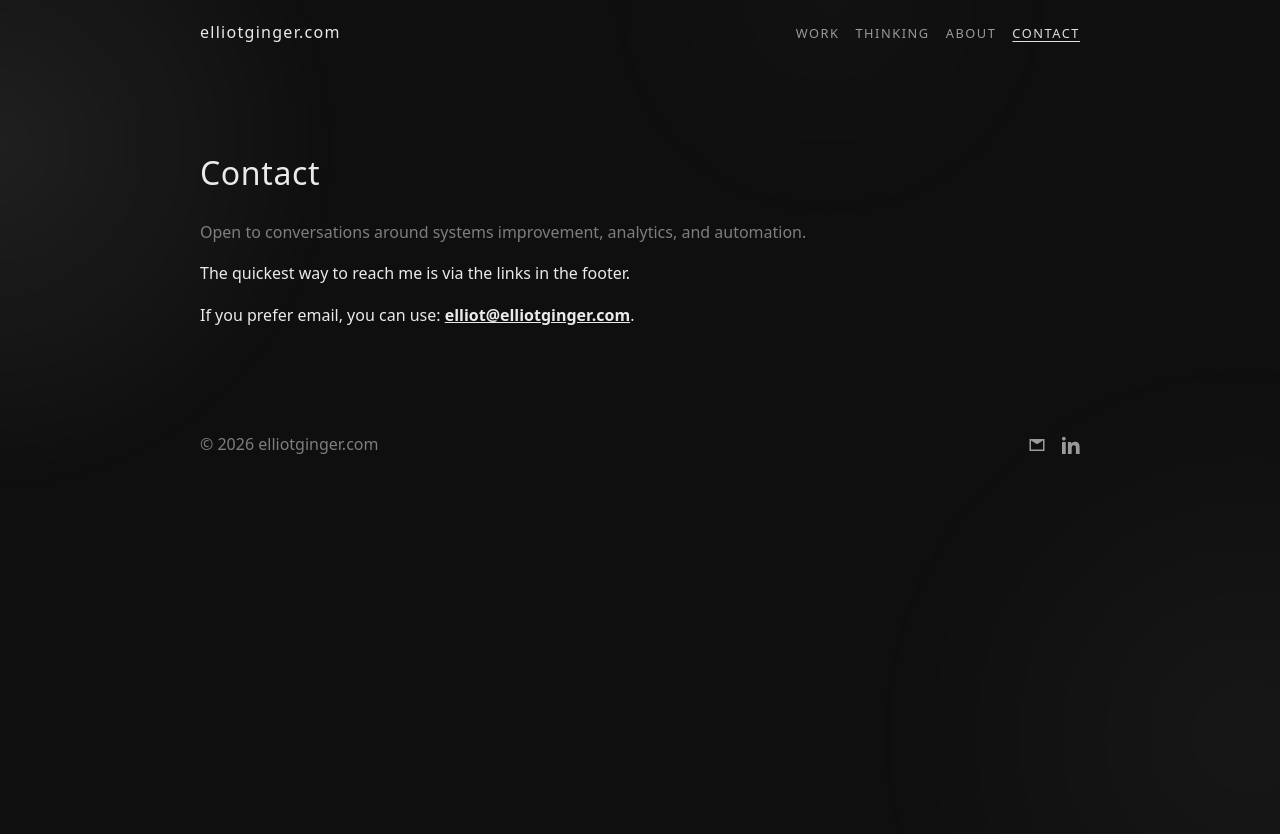
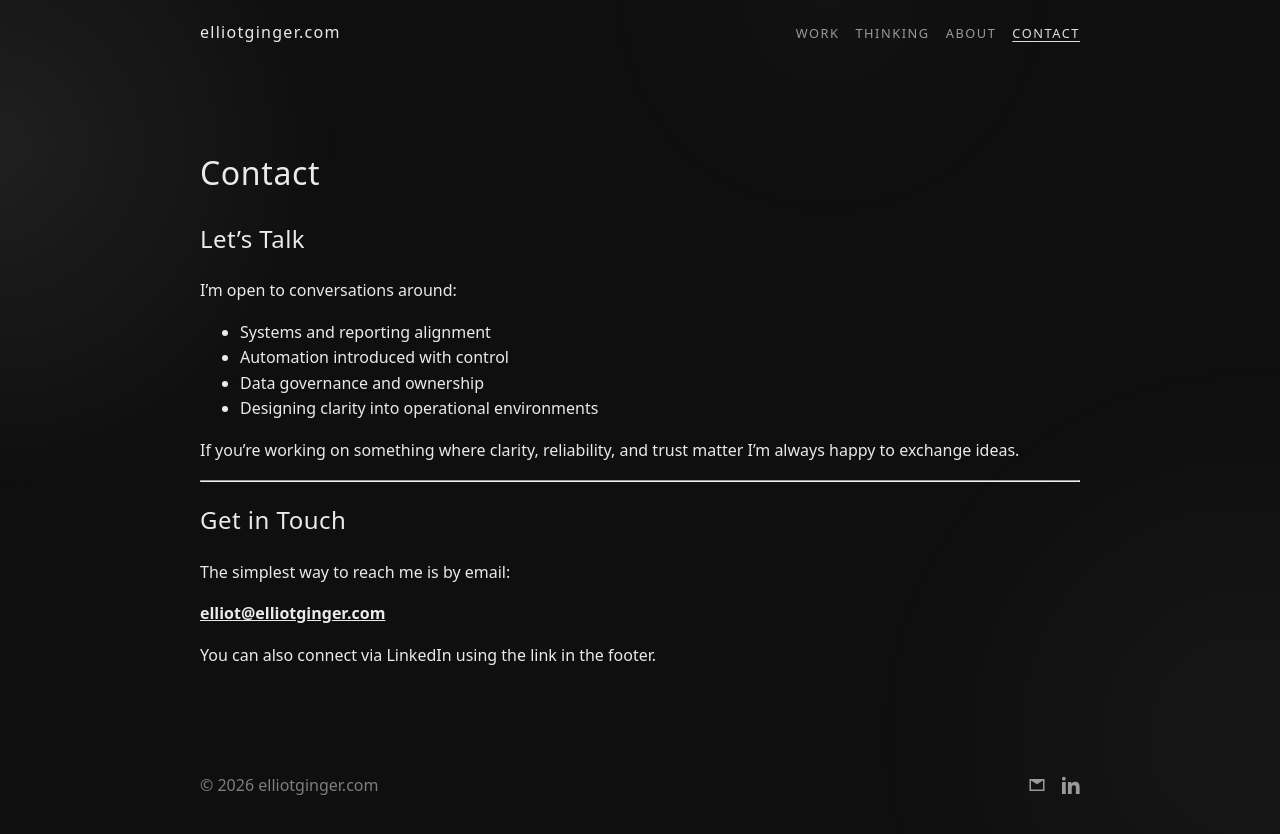
Before and after one commit to ElliotGinge/elliotginger.com, a Jekyll site: the page built from contact.md, in a window 1280 px wide. Shown: the top 834 px of the page. Built offline with Jekyll 4.4.1, drawn with Linux system fonts in a browser that asks for light colours.

Commit message:
Revise contact section with new details
Updated contact information and added topics for discussion.

```diff
--- a/contact.md
+++ b/contact.md
@@ -6,10 +6,23 @@ permalink: /contact/
 
 # Contact
 
-<span class="muted">
-Open to conversations around systems improvement, analytics, and automation.
-</span>
+## Let’s Talk
 
-The quickest way to reach me is via the links in the footer.
+I’m open to conversations around:
 
-If you prefer email, you can use: **[elliot@elliotginger.com](mailto:elliot@elliotginger.com)**.
+- Systems and reporting alignment
+- Automation introduced with control
+- Data governance and ownership
+- Designing clarity into operational environments
+
+If you're working on something where clarity, reliability, and trust matter I’m always happy to exchange ideas.
+
+---
+
+## Get in Touch
+
+The simplest way to reach me is by email:
+
+**[elliot@elliotginger.com](mailto:elliot@elliotginger.com)**
+
+You can also connect via LinkedIn using the link in the footer.
```
